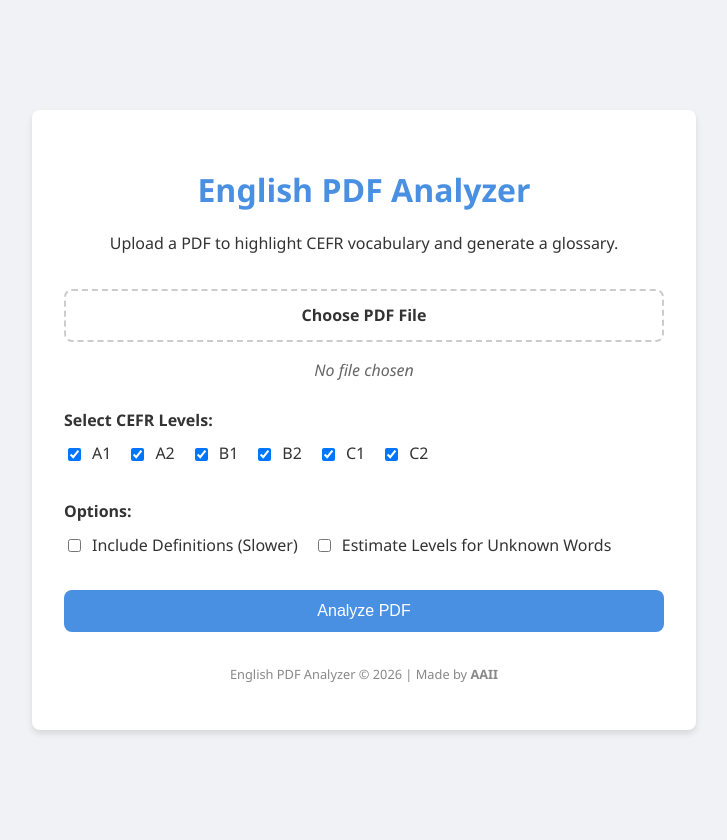
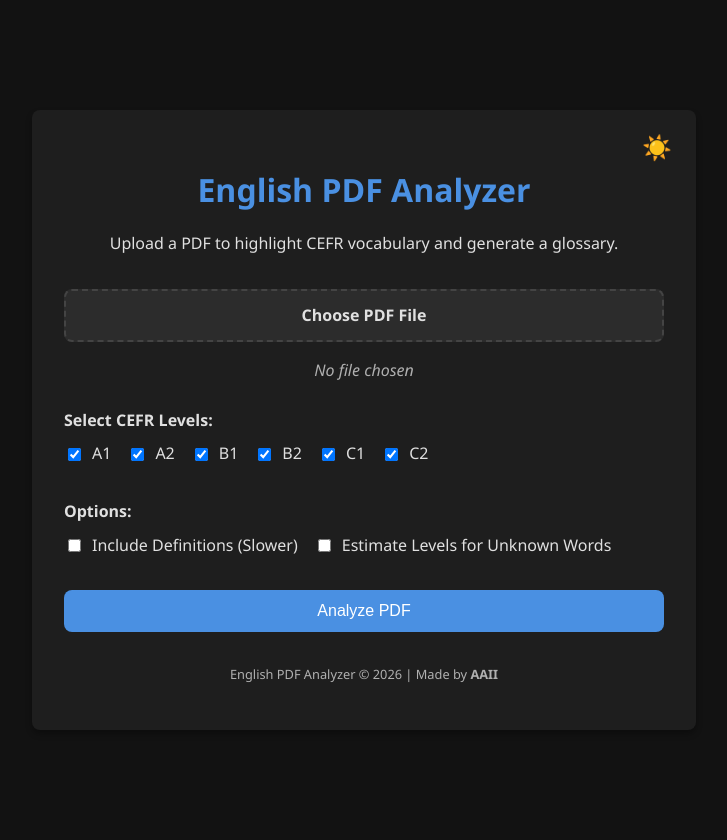
Before and after one commit to aaii-z/english-pdf-analyser, a Flask app: page / in a window 1280 px wide. Shown: the whole page, without its empty margins (276-1003 px from the left). Run offline with Flask 3, Linux system fonts and the light colour scheme.

Commit message:
Added dark theme defautl

```diff
--- a/static/style.css
+++ b/static/style.css
@@ -1,30 +1,74 @@
 :root {
+    /* Default Dark Theme Variables */
+    --bg-color: #121212;
+    --container-bg: #1e1e1e;
+    --text-color: #e0e0e0;
     --primary-color: #4a90e2;
-    --secondary-color: #f5f5f5;
-    --text-color: #333;
+    --secondary-text: #b0b0b0;
+    --border-color: #333;
     --border-radius: 8px;
+
+    /* Form Elements */
+    --input-bg: #2c2c2c;
+    --input-border: #444;
+    --input-text: #fff;
+
+    /* Alerts */
+    --error-bg: #cf6679;
+    --error-text: #fff;
+    --success-bg: #03dac6;
+    --success-text: #000;
+
+    /* Interactive */
+    --hover-bg: #333;
+}
+
+[data-theme="light"] {
+    --bg-color: #f0f2f5;
+    --container-bg: #ffffff;
+    --text-color: #333333;
+    --primary-color: #4a90e2;
+    --secondary-text: #666666;
+    --border-color: #ccc;
+
+    /* Form Elements */
+    --input-bg: #ffffff;
+    --input-border: #ccc;
+    --input-text: #333;
+
+    /* Alerts */
+    --error-bg: #f8d7da;
+    --error-text: #721c24;
+    --success-bg: #d4edda;
+    --success-text: #155724;
+
+    /* Interactive */
+    --hover-bg: #f5f5f5;
 }
 
 body {
     font-family: 'Segoe UI', Tahoma, Geneva, Verdana, sans-serif;
     line-height: 1.6;
     color: var(--text-color);
-    background-color: #f0f2f5;
+    background-color: var(--bg-color);
     margin: 0;
     padding: 20px;
     display: flex;
     justify-content: center;
     align-items: center;
     min-height: 100vh;
+    transition: background-color 0.3s, color 0.3s;
 }
 
 .container {
-    background-color: white;
+    background-color: var(--container-bg);
     padding: 2rem;
     border-radius: var(--border-radius);
-    box-shadow: 0 4px 6px rgba(0, 0, 0, 0.1);
+    box-shadow: 0 4px 6px rgba(0, 0, 0, 0.3);
     width: 100%;
     max-width: 600px;
+    transition: background-color 0.3s, box-shadow 0.3s;
+    position: relative;
 }
 
 header {
@@ -45,6 +89,7 @@ label {
     display: block;
     margin-bottom: 0.5rem;
     font-weight: bold;
+    color: var(--text-color);
 }
 
 /* File Upload */
@@ -53,7 +98,7 @@ input[type="file"] {
 }
 
 .custom-file-upload {
-    border: 2px dashed #ccc;
+    border: 2px dashed var(--input-border);
     display: inline-block;
     padding: 12px 24px;
     cursor: pointer;
@@ -61,11 +106,14 @@ input[type="file"] {
     width: 100%;
     box-sizing: border-box;
     text-align: center;
-    transition: border-color 0.3s;
+    transition: border-color 0.3s, background-color 0.3s;
+    background-color: var(--input-bg);
+    color: var(--text-color);
 }
 
 .custom-file-upload:hover {
     border-color: var(--primary-color);
+    background-color: var(--hover-bg);
 }
 
 #file-selected {
@@ -73,7 +121,7 @@ input[type="file"] {
     margin-top: 0.5rem;
     font-style: italic;
     text-align: center;
-    color: #666;
+    color: var(--secondary-text);
 }
 
 /* Checkboxes */
@@ -100,10 +148,14 @@ input[type="file"] {
     cursor: pointer;
     font-size: 1rem;
     text-decoration: none;
-    transition: background-color 0.3s;
+    transition: background-color 0.3s, transform 0.1s;
     width: 100%;
     box-sizing: border-box;
     text-align: center;
+}
+
+.btn:active {
+    transform: scale(0.98);
 }
 
 .submit-btn {
@@ -112,7 +164,7 @@ input[type="file"] {
 }
 
 .submit-btn:hover {
-    background-color: #357abd;
+    filter: brightness(1.1);
 }
 
 .download-btn {
@@ -133,13 +185,13 @@ input[type="file"] {
 }
 
 .error {
-    background-color: #f8d7da;
-    color: #721c24;
+    background-color: var(--error-bg);
+    color: var(--error-text);
 }
 
 .success {
-    background-color: #d4edda;
-    color: #155724;
+    background-color: var(--success-bg);
+    color: var(--success-text);
 }
 
 .link {
@@ -165,5 +217,25 @@ footer {
     text-align: center;
     margin-top: 2rem;
     font-size: 0.8rem;
-    color: #888;
+    color: var(--secondary-text);
 }
+
+/* Theme Toggle Button */
+.theme-toggle {
+    position: absolute;
+    top: 1rem;
+    right: 1rem;
+    background: none;
+    border: none;
+    cursor: pointer;
+    color: var(--text-color);
+    font-size: 1.5rem;
+    padding: 0.5rem;
+    border-radius: 50%;
+    transition: background-color 0.3s;
+    width: auto;
+}
+
+.theme-toggle:hover {
+    background-color: var(--hover-bg);
+}
--- a/templates/index.html
+++ b/templates/index.html
@@ -11,6 +11,9 @@
 <body>
     <div class="container">
         <header>
+            <button id="theme-toggle" class="theme-toggle" aria-label="Toggle Theme">
+                <span class="icon">☀️</span>
+            </button>
             <h1>English PDF Analyzer</h1>
             <p>Upload a PDF to highlight CEFR vocabulary and generate a glossary.</p>
         </header>
@@ -84,9 +87,43 @@
         });
 
         document.querySelector('form').addEventListener('submit', function () {
-            document.getElementById('analyze-btn').style.display = 'none';
-            document.getElementById('loader').style.display = 'block';
+            // Only hide button/show loader if valid
+            if (this.checkValidity()) {
+                document.getElementById('analyze-btn').style.display = 'none';
+                document.getElementById('loader').style.display = 'block';
+            }
         });
+
+        // Theme Toggle Logic
+        const toggleBtn = document.getElementById('theme-toggle');
+        const iconSpan = toggleBtn.querySelector('.icon');
+        const htmlElement = document.documentElement;
+
+        // Check saved preference
+        const savedTheme = localStorage.getItem('theme');
+        if (savedTheme) {
+            htmlElement.setAttribute('data-theme', savedTheme);
+            updateIcon(savedTheme);
+        } else {
+            // Default is dark (no attribute needed as per CSS, or we can explicit set)
+            // But if user prefers light scheme in OS, we might want to respect that?
+            // For now, let's stick to the request: default dark, toggle to light.
+            // Our CSS :root is dark by default.
+            updateIcon('dark');
+        }
+
+        toggleBtn.addEventListener('click', () => {
+            const currentTheme = htmlElement.getAttribute('data-theme') || 'dark';
+            const newTheme = currentTheme === 'dark' ? 'light' : 'dark';
+
+            htmlElement.setAttribute('data-theme', newTheme);
+            localStorage.setItem('theme', newTheme);
+            updateIcon(newTheme);
+        });
+
+        function updateIcon(theme) {
+            iconSpan.textContent = theme === 'dark' ? '☀️' : '🌙';
+        }
     </script>
 </body>
 
```
